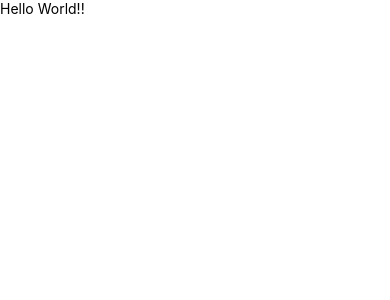
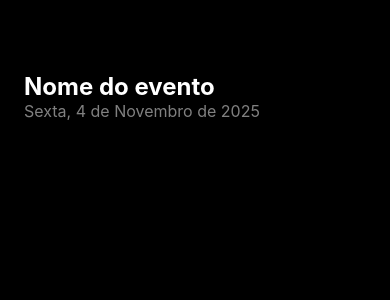
Before and after one commit to Kaue-Luz/Fist-Mobile-App, a React Native app: screen / in a window 390 px wide. Shown: the top 300 px of the page. Built offline with nearby package versions, Linux system fonts and the light colour scheme.

Commit message:
Fundamentos - Utilizando StyleSheet

```diff
--- a/App.tsx
+++ b/App.tsx
@@ -1,9 +1,25 @@
-import { Text, View } from "react-native";
+import { StyleSheet, Text, View } from "react-native";
 
 export default function App() {
   return (
-    <View>
-      <Text>Hello World!!</Text>
+    <View style={styles.container}>
+      <Text style={styles.eventName}>Nome do evento</Text>
+      <Text style={styles.eventDate}>Sexta, 4 de Novembro de 2025</Text>
     </View>
   );
 }
+
+const styles = StyleSheet.create({
+  container: {
+    flex: 1,
+    backgroundColor: "black",
+    padding: 24,
+  },
+  eventName: {
+    color: "white",
+    fontSize: 24,
+    fontWeight: "bold",
+    marginTop: 48,
+  },
+  eventDate: { color: "gray", fontSize: 16 },
+});
```
